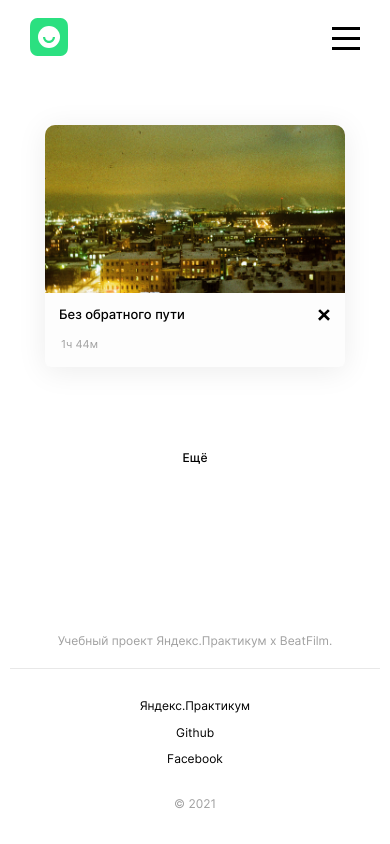
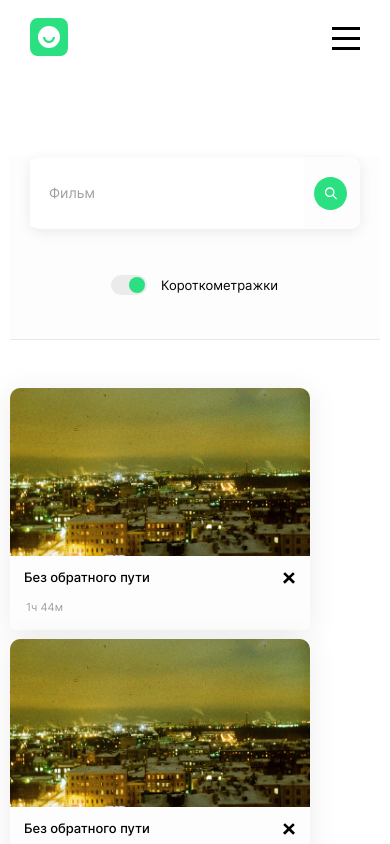
Before and after one commit to ekaterina-wert/movies-explorer-frontend, a React (Create React App) app in the folder wert-movies/: page /saved-movies in a window 390 px wide. Shown: the top 844 px of the page. Built offline with nearby package versions, Linux system fonts and the light colour scheme.

Commit message:
bugfix: grid && input focus

```diff
--- a/wert-movies/src/components/App.js
+++ b/wert-movies/src/components/App.js
@@ -77,6 +77,34 @@ function App() {
 
 
   const [savedMoviesArr, setSavedMoviesArr] = React.useState([{
+    "id": 3,
+    "nameRU": " Без обратного пути",
+    "nameEN": "No Distance Left to Run",
+    "director": "Уилл Лавлейс, Дилан Сотерн",
+    "country": "Великобритания",
+    "year": "2010",
+    "duration": 104,
+    "description": "Затеянный по такому подозрительному поводу, как реюнион Blur в 2009-м году фильм начисто лишен присущего моменту пафоса и выхолощенности речей. Вернее, что-то похожее неизбежно возникает, когда ты видишь, как забитый до отказа Гайд-парк как в последний раз ревет «Song 2», но это лишь буквальное свидетельство того, что Blur — великая группа. К счастью, помимо прямых и косвенных свидетельств этого, в «No Distance Left to Run» хватает острых углов, неловких моментов и всего того сора, из которого рождаются по-настоящему отличные группы: помимо важных, но общеизвестных моментов (вроде соперничества с Oasis за первенство в том же бритпопе) визуализируются и те, что всегда оставались за кадром: наркотическая зависимость, неутихающие костры амбиций, ревность, обиды, слава — и все это блестяще снято на фоне истории того, что вообще происходило в Британии времен Блэра.",
+    "trailerLink": "https://www.youtube.com/watch?v=6iYxdghpJZY",
+    "created_at": "2020-11-23T14:17:23.257Z",
+    "updated_at": "2020-11-23T14:17:23.257Z",
+    "image": { "id": 3, "name": "blur", "alternativeText": "", "caption": "", "width": 460, "height": 298, "formats": { "thumbnail": { "hash": "thumbnail_blur_a43fcf463d", "ext": ".jpeg", "mime": "image/jpeg", "width": 241, "height": 156, "size": 8.32, "path": null, "url": "/uploads/thumbnail_blur_a43fcf463d.jpeg" } }, "hash": "blur_a43fcf463d", "ext": ".jpeg", "mime": "image/jpeg", "size": 21.07, "url": "/uploads/blur_a43fcf463d.jpeg", "previewUrl": null, "provider": "local", "provider_metadata": null, "created_at": "2020-11-23T14:17:01.702Z", "updated_at": "2020-11-23T14:17:01.702Z" }
+  },
+  {
+    "id": 3,
+    "nameRU": " Без обратного пути",
+    "nameEN": "No Distance Left to Run",
+    "director": "Уилл Лавлейс, Дилан Сотерн",
+    "country": "Великобритания",
+    "year": "2010",
+    "duration": 104,
+    "description": "Затеянный по такому подозрительному поводу, как реюнион Blur в 2009-м году фильм начисто лишен присущего моменту пафоса и выхолощенности речей. Вернее, что-то похожее неизбежно возникает, когда ты видишь, как забитый до отказа Гайд-парк как в последний раз ревет «Song 2», но это лишь буквальное свидетельство того, что Blur — великая группа. К счастью, помимо прямых и косвенных свидетельств этого, в «No Distance Left to Run» хватает острых углов, неловких моментов и всего того сора, из которого рождаются по-настоящему отличные группы: помимо важных, но общеизвестных моментов (вроде соперничества с Oasis за первенство в том же бритпопе) визуализируются и те, что всегда оставались за кадром: наркотическая зависимость, неутихающие костры амбиций, ревность, обиды, слава — и все это блестяще снято на фоне истории того, что вообще происходило в Британии времен Блэра.",
+    "trailerLink": "https://www.youtube.com/watch?v=6iYxdghpJZY",
+    "created_at": "2020-11-23T14:17:23.257Z",
+    "updated_at": "2020-11-23T14:17:23.257Z",
+    "image": { "id": 3, "name": "blur", "alternativeText": "", "caption": "", "width": 460, "height": 298, "formats": { "thumbnail": { "hash": "thumbnail_blur_a43fcf463d", "ext": ".jpeg", "mime": "image/jpeg", "width": 241, "height": 156, "size": 8.32, "path": null, "url": "/uploads/thumbnail_blur_a43fcf463d.jpeg" } }, "hash": "blur_a43fcf463d", "ext": ".jpeg", "mime": "image/jpeg", "size": 21.07, "url": "/uploads/blur_a43fcf463d.jpeg", "previewUrl": null, "provider": "local", "provider_metadata": null, "created_at": "2020-11-23T14:17:01.702Z", "updated_at": "2020-11-23T14:17:01.702Z" }
+  },
+  {
     "id": 3,
     "nameRU": " Без обратного пути",
     "nameEN": "No Distance Left to Run",
--- a/wert-movies/src/components/auth/auth-form/AuthForm.css
+++ b/wert-movies/src/components/auth/auth-form/AuthForm.css
@@ -59,6 +59,12 @@
   padding: 10px 2px;
   width: 100%;
   border-bottom: 1px solid #e8e8e8;
+}
+
+.auth__text:focus {
+  outline: none;
+  border-bottom: 1px solid #2be080;;
+  box-sizing: border-box;
 }
 
 .auth__input-error {
--- a/wert-movies/src/components/main/promo/Promo.css
+++ b/wert-movies/src/components/main/promo/Promo.css
@@ -1,6 +1,3 @@
-.promo {
-}
-
 .promo__header {
   display: flex;
   flex-direction: row;
@@ -13,9 +10,6 @@
 .promo__logo {
   width: 38px;
   height: 38px;
-}
-
-.promo__auth-container {
 }
 
 .promo__link {
@@ -65,6 +59,7 @@
   flex-direction: row;
   justify-content: center;
   align-items: center;
+  background-color: #F5F5F5;
 }
 
 .promo__nav-link {
--- a/wert-movies/src/components/movies/SavedMovies.js
+++ b/wert-movies/src/components/movies/SavedMovies.js
@@ -1,10 +1,12 @@
 // import './SearchForm.css';
 import React from 'react';
+import SearchForm from './searchForm/SearchForm';
 import MoviesCardList from './moviesCardList/MoviesCardList';
 
 function SavedMovies(props) {
     return (
         <div className='saved-movies'>
+            <SearchForm />
             <MoviesCardList
                 cards={props.savedCardArr}
                 onCardDelete={props.onCardDelete}
--- a/wert-movies/src/components/movies/moviesCardList/MoviesCardList.css
+++ b/wert-movies/src/components/movies/moviesCardList/MoviesCardList.css
@@ -7,10 +7,11 @@
   justify-content: center;
   align-items: center;
   margin: 0 auto;
-  padding: 80px 10px 30px;
+  padding: 80px 70px 30px;
   list-style: none;
   grid-auto-columns: 364px;
   grid-auto-rows: 281px;
+  justify-content: flex-start;
 }
 
 .card-list__button {
@@ -34,23 +35,29 @@
   opacity: .7;
 }
 
-@media screen and (max-width: 1180px) {
+@media screen and (max-width: 900px) {
   .card-list__container {
     grid-template-columns: repeat(auto-fit, 339px);
     grid-template-rows: repeat(auto-fit, 262px);
     gap: 30px;
     grid-auto-columns: 339px;
     grid-auto-rows: 262px;
+    padding: 70px 30px 30px;
   }
 }
 
-@media screen and (max-width: 750px) {
+@media screen and (max-width: 767px) {
   .card-list__container {
-    padding: 50px 10px 26px;
+    padding: 40px 10px 26px;
     grid-template-columns: repeat(auto-fit, 300px);
-    grid-template-rows: repeat(auto-fit, 237px);
     gap: 14px;
     grid-auto-columns: 300px;
+  }
+}
+
+@media screen and (max-width: 400px) {
+  .card-list__container {
+    grid-template-rows: repeat(auto-fit, 237px);
     grid-auto-rows: 237px;
   }
 }
--- a/wert-movies/src/components/movies/searchForm/SearchForm.css
+++ b/wert-movies/src/components/movies/searchForm/SearchForm.css
@@ -1,11 +1,8 @@
-.searchForm {
-}
-
 .searchForm__form {
-  margin: 70px;
+  margin: 70px 70px 10px;
+  padding-bottom: 69px;
   background-color: #fdfdfd;
-
-  /* position: relative; */
+  border-bottom: solid 1px #E8E8E8;
 }
 
 .searchForm__input-container {
@@ -49,9 +46,10 @@
 .searchForm__text_type_input {
   background-image: url('../../../images/find-icon_grey.svg');
   background-repeat: no-repeat;
-  background-size: contain;
+  background-size: 22px;
+  object-fit: cover;
   background-position: left;
-  padding-left: 32px;
+  padding: 25px 0 25px 32px;
   font-size: 18px;
   line-height: 1.21;
   color: #000;
@@ -64,7 +62,8 @@
 
 .searchForm__text_type_input:focus {
   outline: none;
-  border: 0;
+  border-bottom: 1px solid #2be080;;
+  box-sizing: border-box;
 }
 
 .searchForm__submit {
@@ -124,6 +123,10 @@
 }
 
 @media screen and (max-width: 800px) {
+  .searchForm__form {
+    padding-bottom: 109px;
+  }
+
   .searchForm__input-container {
     padding: 0 20px;
   }
@@ -131,19 +134,18 @@
 
 @media screen and (max-width: 720px) {
   .searchForm__form {
-    margin: 80px 10px 0;
+    padding-bottom: 44px;
+    margin: 80px 10px 10px;
   }
 
   .searchForm__input-container {
     flex-direction: column;
     box-shadow: none;
-    border-bottom: 1px solid #e8e8e8;
   }
 
   .searchForm__searchBar-container {
     box-shadow: 0px 3px 14px rgba(0, 0, 0, 0.08);
     border-radius: 9px;
-
   }
 
   .searchForm__text_type_input {
@@ -158,6 +160,6 @@
   }
 
   .searchForm__switch {
-    margin: 46px 132px 45px 0;
+    margin: 46px 132px 0 0;
   }
 }
```
